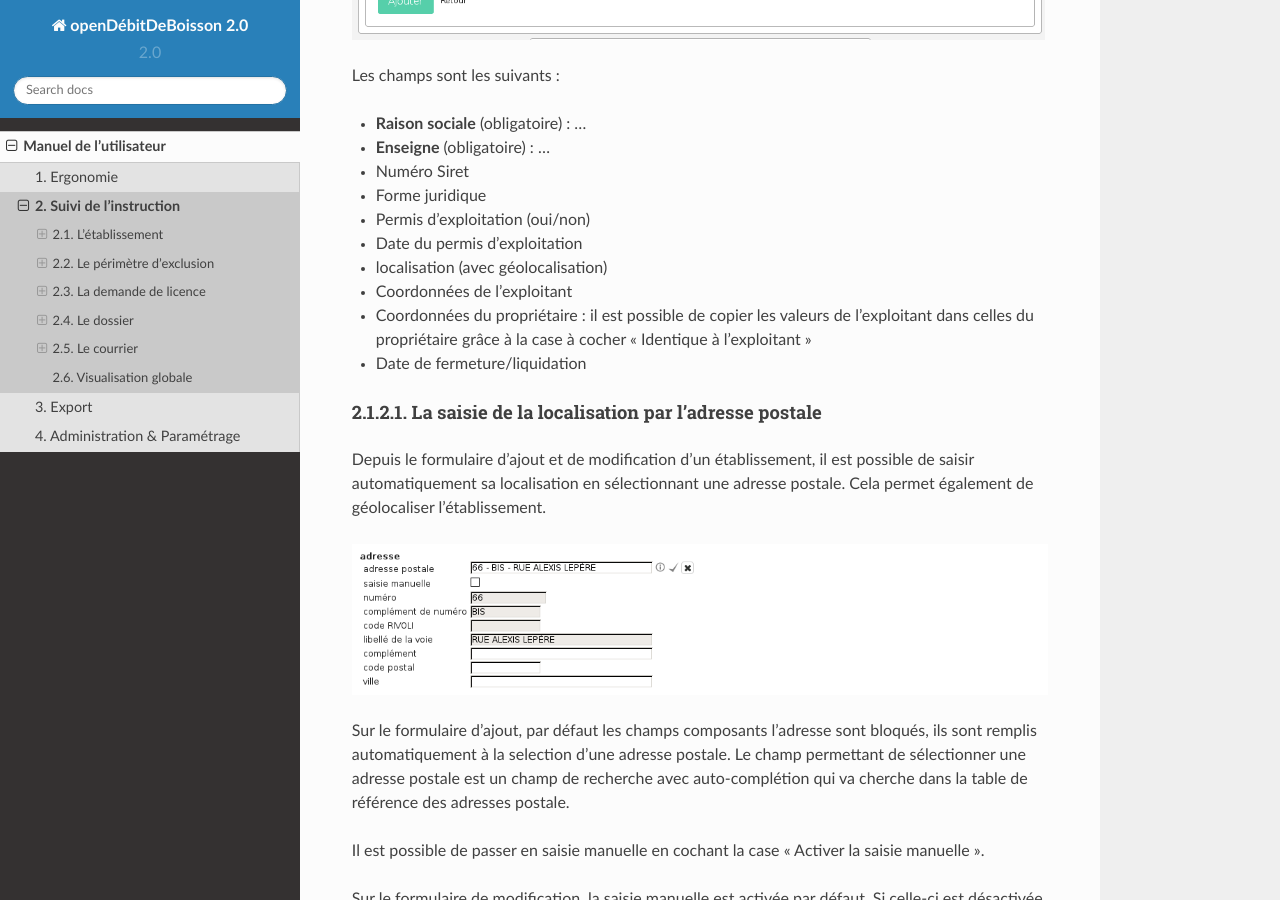
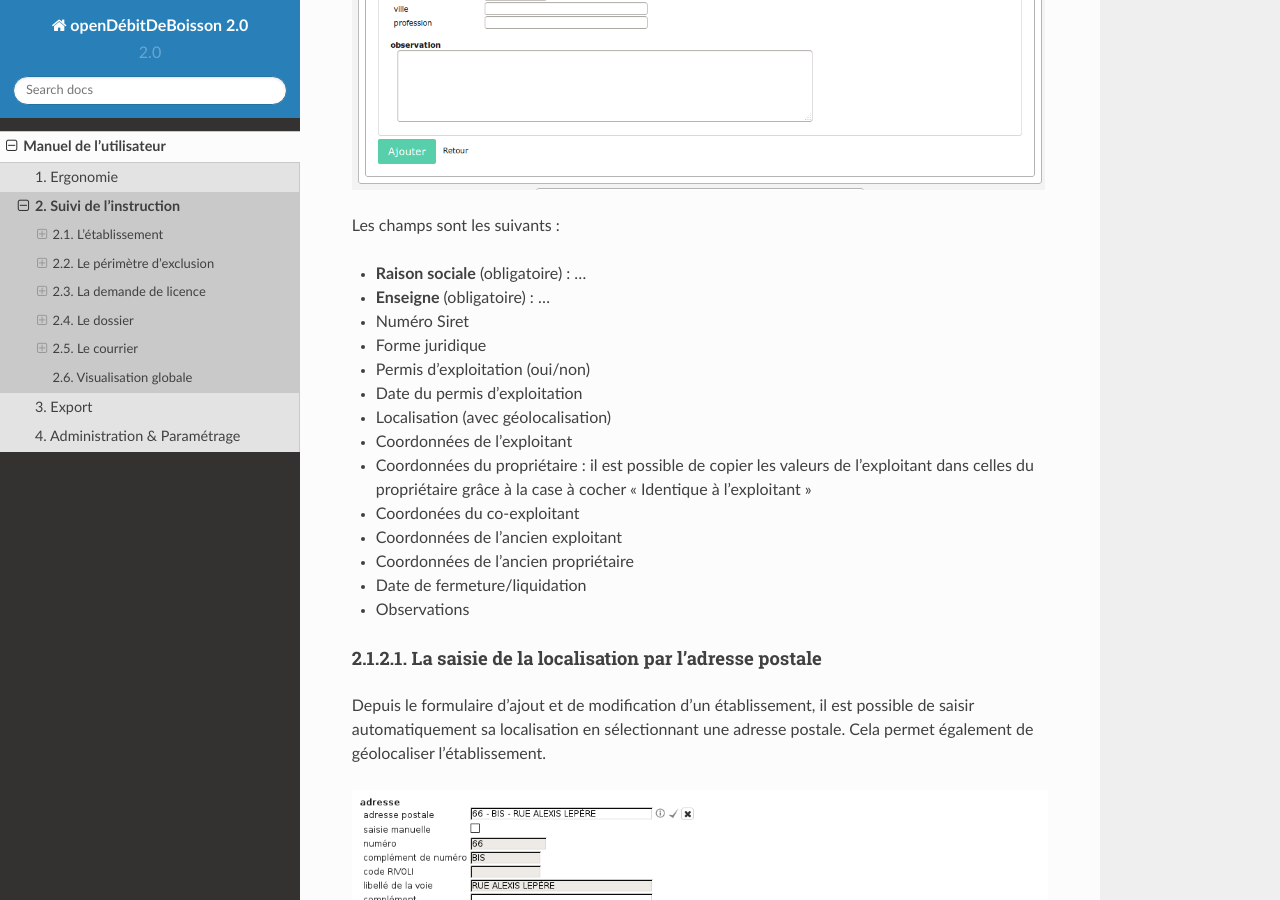
Before and after one commit to Acidburn0zzz/opendebitdeboisson-documentation, a Sphinx documentation site: the page built from source/manuel_utilisateur/instruction/index.rst, in a window 1280 px wide and 900 px high, scrolled down 1864 px. Built offline with Sphinx 7.4.7 and the Read the Docs theme 2.0.0, drawn with Linux system fonts in a browser that asks for light colours.

Commit message:
Nouvelles CE pour établissement perm et temp

```diff
--- a/source/manuel_utilisateur/instruction/index.rst
+++ b/source/manuel_utilisateur/instruction/index.rst
@@ -40,10 +40,14 @@ Les champs sont les suivants :
 - Forme juridique
 - Permis d'exploitation (oui/non)
 - Date du permis d'exploitation
-- localisation (avec géolocalisation)
+- Localisation (avec géolocalisation)
 - Coordonnées de l'exploitant
 - Coordonnées du propriétaire : il est possible de copier les valeurs de l'exploitant dans celles du propriétaire grâce à la case à cocher "Identique à l'exploitant"
+- Coordonées du co-exploitant
+- Coordonnées de l'ancien exploitant
+- Coordonnées de l'ancien propriétaire
 - Date de fermeture/liquidation
+- Observations
 
 .. _instruction_etablissement_formulaire_adresse_postale:
 
```
Also changed, not shown: source/manuel_utilisateur/instruction/a_instruction-etablissement-formulaire-ajout.png, source/manuel_utilisateur/instruction/a_instruction-etablissement_temporaire-formulaire-ajout.png.
